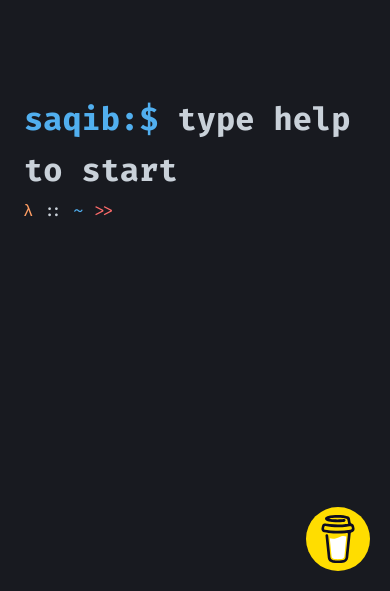
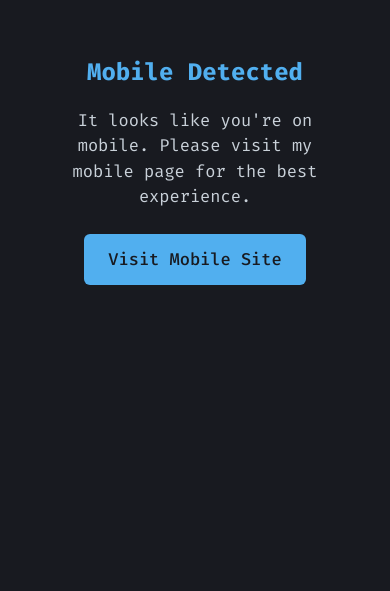
Before and after one commit to SaqAsh/Portfolio, a Next.js app: page / in a window 390 px wide. Shown: the part 253-844 px from the top of the page. Built offline with nearby package versions, Linux system fonts and the light colour scheme.

Commit message:
add a mobile redirect

```diff
--- a/app/globals.css
+++ b/app/globals.css
@@ -67,3 +67,48 @@ h3 {
 a {
   color: var(--secondary);
 }
+
+/* Mobile redirect message */
+.mobileRedirect {
+  display: none;
+  text-align: center;
+  padding: 2rem;
+  max-width: 400px;
+  margin: 0 auto;
+}
+
+.mobileRedirect h1 {
+  color: var(--primary);
+  margin-bottom: 1rem;
+  font-size: 24px;
+}
+
+.mobileRedirect p {
+  margin-bottom: 1.5rem;
+  line-height: 1.5;
+}
+
+.mobileRedirect a {
+  display: inline-block;
+  background-color: var(--primary);
+  color: var(--background-color);
+  padding: 12px 24px;
+  text-decoration: none;
+  border-radius: 6px;
+  font-weight: 500;
+  transition: background-color 0.2s ease;
+}
+
+.mobileRedirect a:hover {
+  background-color: #3d8bc4;
+}
+
+@media only screen and (max-width: 599px) {
+  .mobileRedirect {
+    display: block;
+  }
+
+  .mainContent {
+    display: none;
+  }
+}
--- a/app/page.js
+++ b/app/page.js
@@ -8,6 +8,21 @@ import styles from "./Home.module.css";
  */
 export default function Home() {
   return (
+    <>
+      {/* Mobile redirect message */}
+      <div className="mobileRedirect">
+        <h1>Mobile Detected</h1>
+        <p>
+          It looks like you're on mobile. Please visit my mobile page for the
+          best experience.
+        </p>
+        <a href="https://m.saqibashraf.com" target="_blank" rel="noreferrer">
+          Visit Mobile Site
+        </a>
+      </div>
+
+      {/* Main content - hidden on mobile */}
+      <div className="mainContent">
         <div className={styles.container}>
           <h1>
             saqib:$ <span className={styles.help}>type help to start</span>
@@ -86,5 +101,7 @@ export default function Home() {
             </svg>
           </a>
         </div>
+      </div>
+    </>
   );
 }
```
Lines whose indentation alone changed are shown as unchanged.
